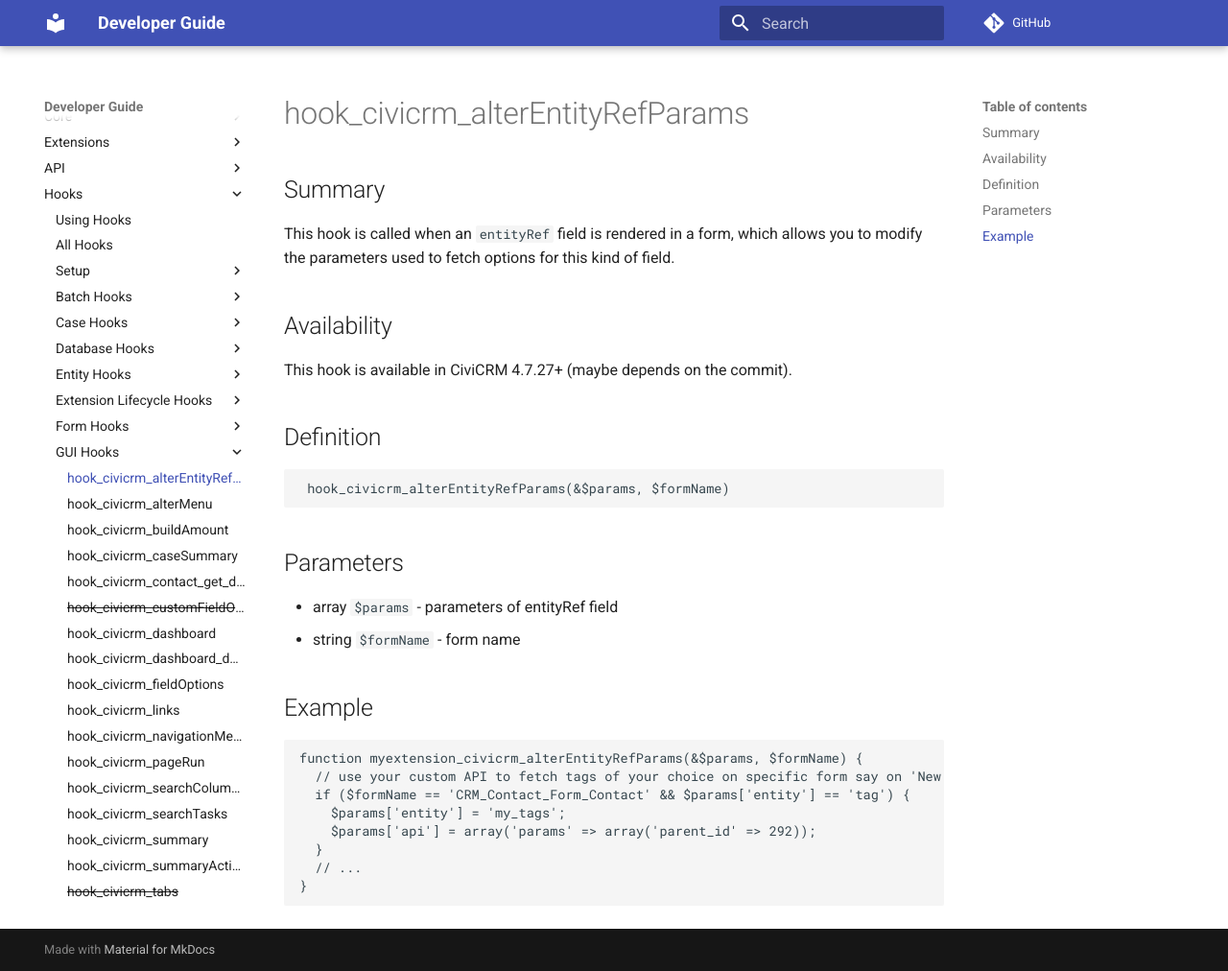
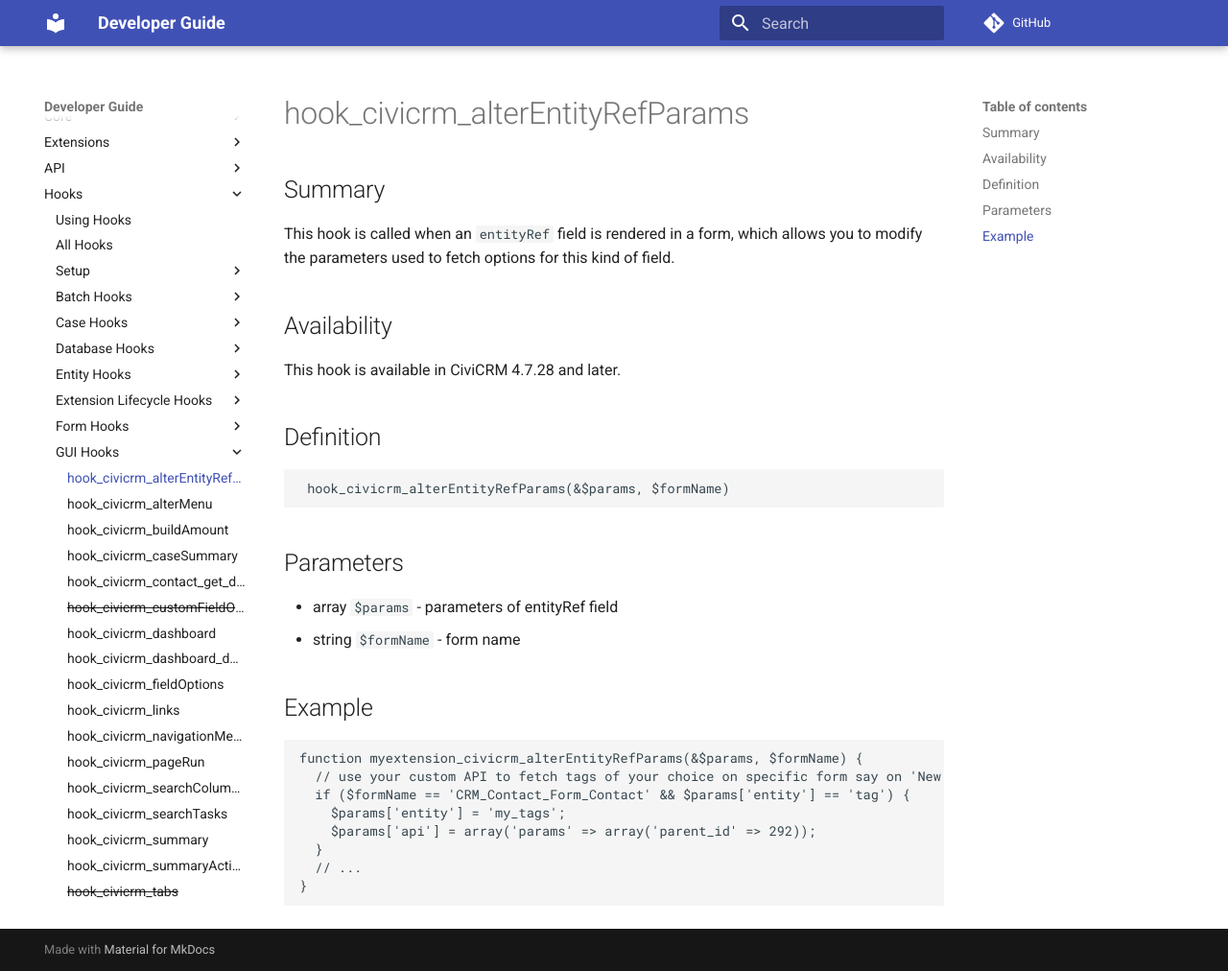
Before and after one commit to civicrm/civicrm-dev-docs, an MkDocs documentation site: the page built from docs/hooks/hook_civicrm_alterEntityRefParams.md, in a window 1280 px wide and 1012 px high. Shown: the whole window at 96% size. Built offline with MkDocs 1.6.1 and Material for MkDocs 9.7.7, drawn with Linux system fonts in a browser that asks for light colours; comment, search, counter and statistics services are not loaded; old or Windows-style settings are respelled for this version of MkDocs.

Commit message:
hook_civicrm_alterEntityRefParams: Correct release number for introduction

```diff
--- a/docs/hooks/hook_civicrm_alterEntityRefParams.md
+++ b/docs/hooks/hook_civicrm_alterEntityRefParams.md
@@ -6,7 +6,7 @@ This hook is called when an `entityRef` field is rendered in a form, which allow
 
 ## Availability
 
-This hook is available in CiviCRM 4.7.27+ (maybe depends on the commit).
+This hook is available in CiviCRM 4.7.28 and later.
 
 ## Definition
 
```
